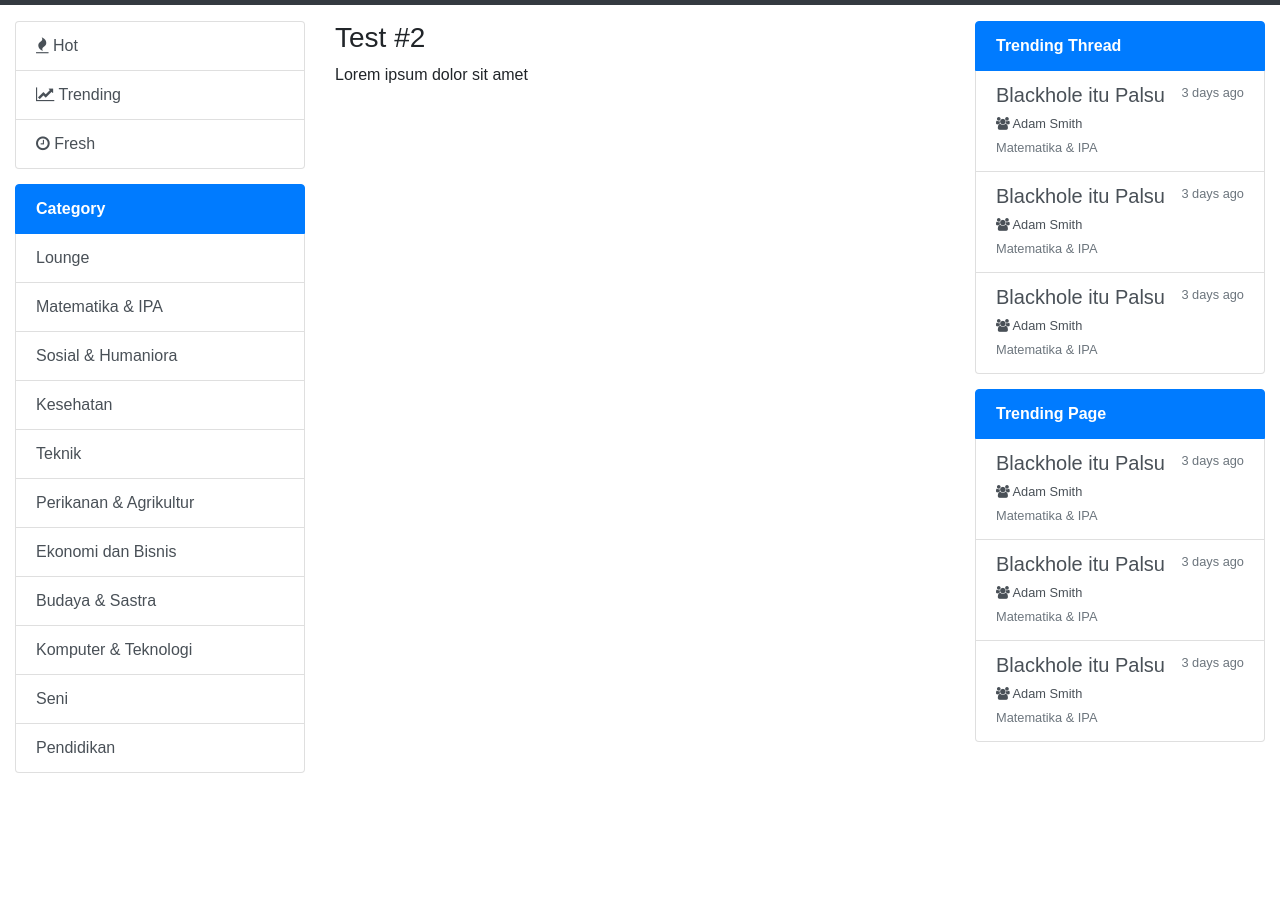
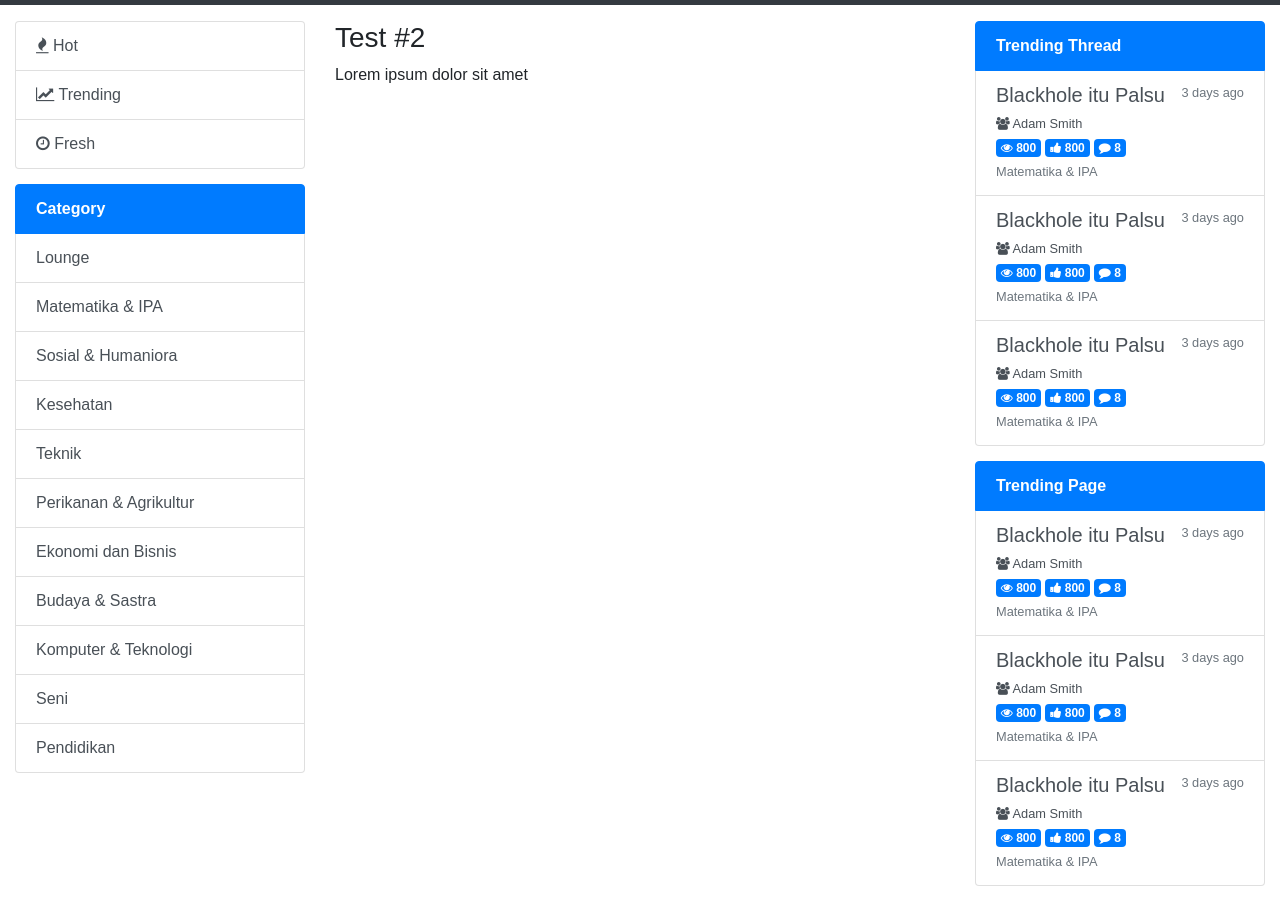
Before and after one commit to daimessdn/mongga-template, a plain HTML site: page index.html in a window 1280 px wide. Shown: the part 51-952 px from the top of the page. Before the commit the page ends 839 px from the top, so only its background shows below. Drawn offline with nearby package versions, Linux system fonts and the light colour scheme; a web font is replaced by a local one.

Commit message:
added interaction features in each thread and page on right

```diff
--- a/index.html
+++ b/index.html
@@ -143,6 +143,21 @@
 
 						<br />
 
+						<span class="badge badge-primary">
+							<i class="fa fa-eye" aria-hidden="true"></i>
+							800
+						</span>
+						<span class="badge badge-primary">
+							<i class="fa fa-thumbs-up" aria-hidden="true"></i>
+							800
+						</span>
+						<span class="badge badge-primary">
+							<i class='fa fas fa-comment'></i>
+							8
+						</span>
+
+						<br />
+
 						<small class="text-muted">
 							Matematika & IPA
 						</small>
@@ -161,6 +176,21 @@
 
 						<br />
 
+						<span class="badge badge-primary">
+							<i class="fa fa-eye" aria-hidden="true"></i>
+							800
+						</span>
+						<span class="badge badge-primary">
+							<i class="fa fa-thumbs-up" aria-hidden="true"></i>
+							800
+						</span>
+						<span class="badge badge-primary">
+							<i class='fa fas fa-comment'></i>
+							8
+						</span>
+
+						<br />
+
 						<small class="text-muted">
 							Matematika & IPA
 						</small>
@@ -176,6 +206,21 @@
 							<i class="fa fa-users" aria-hidden="true"></i>
 							Adam Smith
 						</small>
+
+						<br />
+
+						<span class="badge badge-primary">
+							<i class="fa fa-eye" aria-hidden="true"></i>
+							800
+						</span>
+						<span class="badge badge-primary">
+							<i class="fa fa-thumbs-up" aria-hidden="true"></i>
+							800
+						</span>
+						<span class="badge badge-primary">
+							<i class='fa fas fa-comment'></i>
+							8
+						</span>
 
 						<br />
 
@@ -203,21 +248,18 @@
 
 						<br />
 
-						<small class="text-muted">
-							Matematika & IPA
-						</small>
-					</a>
-
-					<a href="#" class="list-group-item list-group-item-action flex-column align-items-start">
-						<div class="d-flex w-100 justify-content-between">
-							<h5 class="mb-1">Blackhole itu Palsu</h5>
-							<small class="text-muted">3 days ago</small>
-						</div>
-
-						<small>
-							<i class="fa fa-users" aria-hidden="true"></i>
-							Adam Smith
-						</small>
+						<span class="badge badge-primary">
+							<i class="fa fa-eye" aria-hidden="true"></i>
+							800
+						</span>
+						<span class="badge badge-primary">
+							<i class="fa fa-thumbs-up" aria-hidden="true"></i>
+							800
+						</span>
+						<span class="badge badge-primary">
+							<i class='fa fas fa-comment'></i>
+							8
+						</span>
 
 						<br />
 
@@ -239,6 +281,54 @@
 
 						<br />
 
+						<span class="badge badge-primary">
+							<i class="fa fa-eye" aria-hidden="true"></i>
+							800
+						</span>
+						<span class="badge badge-primary">
+							<i class="fa fa-thumbs-up" aria-hidden="true"></i>
+							800
+						</span>
+						<span class="badge badge-primary">
+							<i class='fa fas fa-comment'></i>
+							8
+						</span>
+
+						<br />
+
+						<small class="text-muted">
+							Matematika & IPA
+						</small>
+					</a>
+
+					<a href="#" class="list-group-item list-group-item-action flex-column align-items-start">
+						<div class="d-flex w-100 justify-content-between">
+							<h5 class="mb-1">Blackhole itu Palsu</h5>
+							<small class="text-muted">3 days ago</small>
+						</div>
+
+						<small>
+							<i class="fa fa-users" aria-hidden="true"></i>
+							Adam Smith
+						</small>
+
+						<br />
+
+						<span class="badge badge-primary">
+							<i class="fa fa-eye" aria-hidden="true"></i>
+							800
+						</span>
+						<span class="badge badge-primary">
+							<i class="fa fa-thumbs-up" aria-hidden="true"></i>
+							800
+						</span>
+						<span class="badge badge-primary">
+							<i class='fa fas fa-comment'></i>
+							8
+						</span>
+
+						<br />
+
 						<small class="text-muted">
 							Matematika & IPA
 						</small>
```
